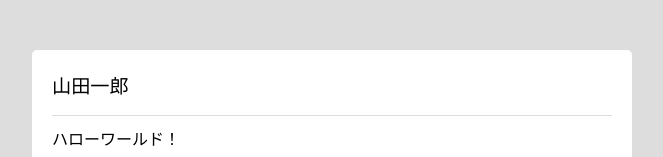
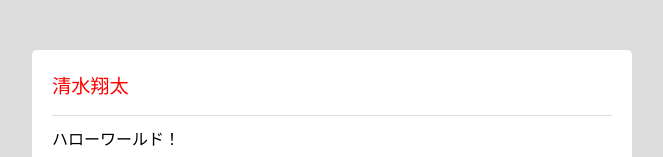
Before and after one commit to KUAD-XtechDesign/simple-page-shimizushota1235, a plain HTML site: page index.html in a window 1280 px wide. Shown: the top 157 px of the page, without its empty margins (308-971 px from the left). Drawn offline with Linux system fonts and the light colour scheme.

Commit message:
名前を変更して文字色を赤に

```diff
--- a/index.html
+++ b/index.html
@@ -9,7 +9,7 @@
   <body>
     <div id="container">
       <div class="info">
-        <div class="name">山田一郎</div>
+        <div class="name">清水翔太</div>
         <div class="txt">
           ハローワールド！<br>
           これが初めてのページです。このページは練習用のページですのでポートフォリオとは関係ありません。<br>
--- a/style.css
+++ b/style.css
@@ -32,6 +32,7 @@ img.frame{
   padding-bottom: 10px;
   font-size: 1.2em;
   border-bottom: 1px solid #ddd;
+  color: #ff0000;
 }
 
 .btns{
```
